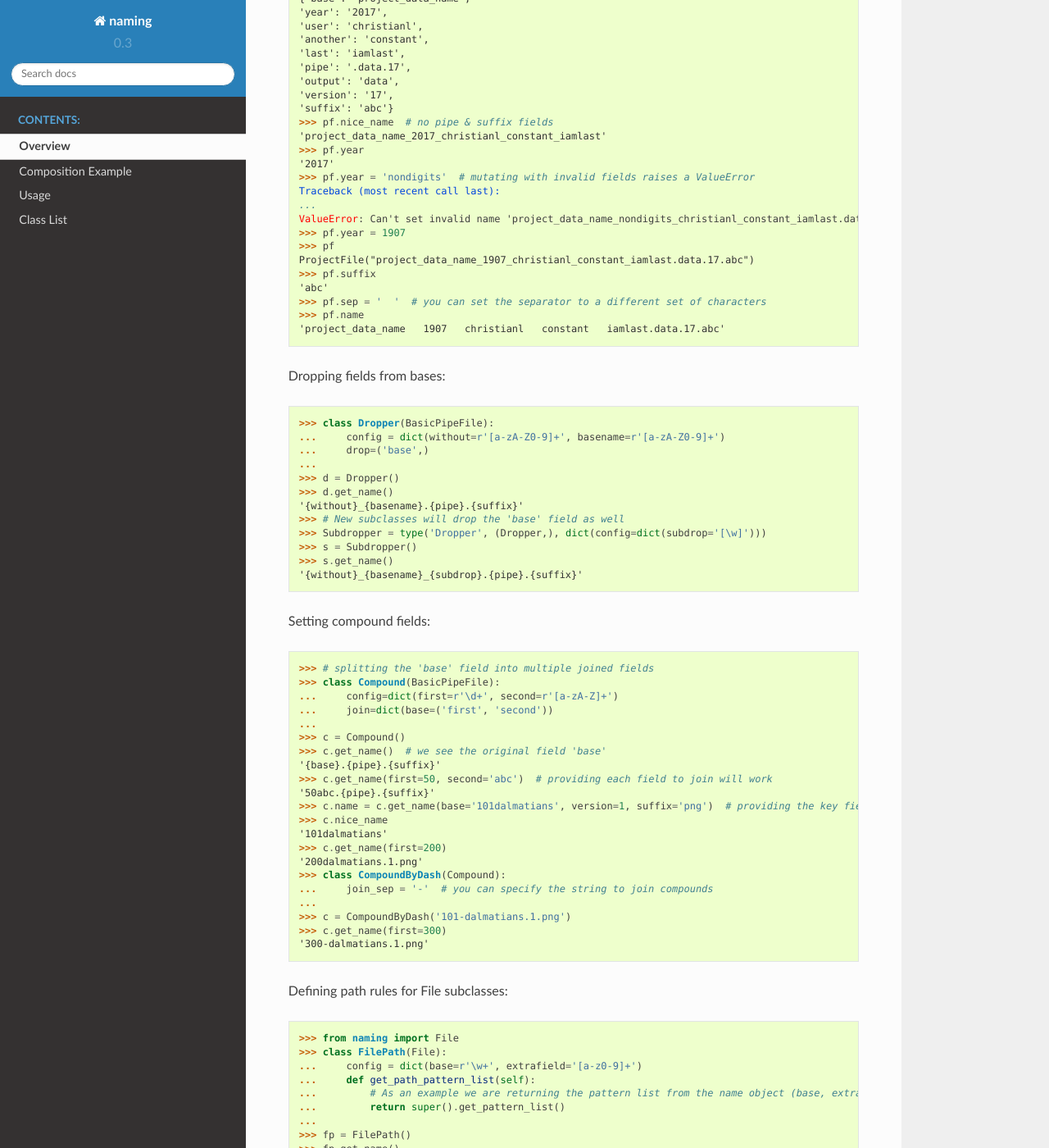
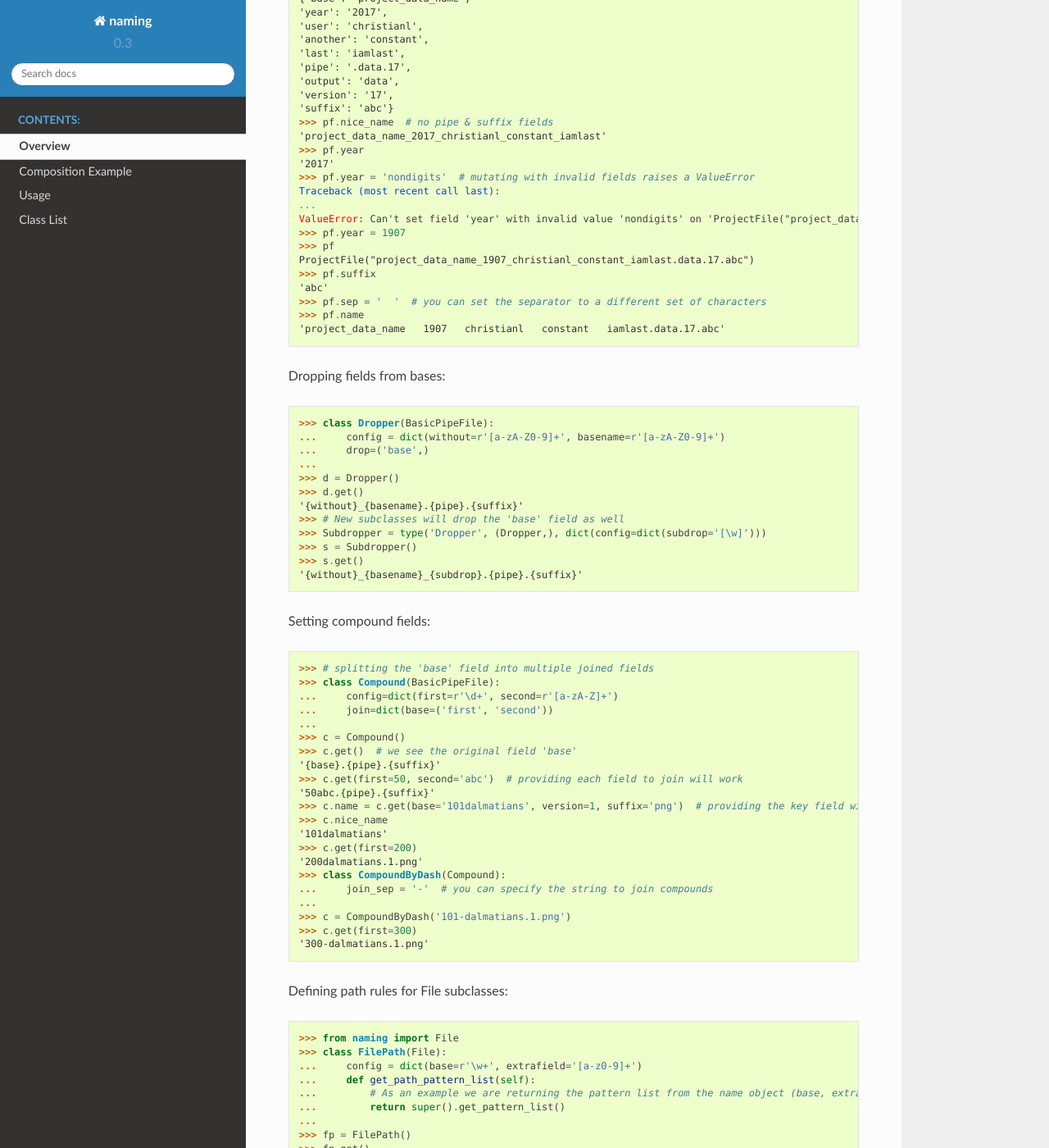
Before and after one commit to chrizzFTD/naming, a Sphinx documentation site: the page built from docs/source/Overview.rst, in a window 1280 px wide and 1400 px high, scrolled down 2739 px. Shown: the whole window at 82% size. Built offline with Sphinx 7.4.7 and the Read the Docs theme 2.0.0, drawn with Linux system fonts in a browser that asks for light colours; some of the changed text lies outside the part shown.

Commit message:
Renamed get_name to get. Clearer error messages.

```diff
--- a/docs/source/Overview.rst
+++ b/docs/source/Overview.rst
@@ -27,7 +27,7 @@
         ...     config = dict(base=r'\w+')
         ...
         >>> n = BasicName()
-        >>> n.get_name()  # no name has been set on the object, convention is solved with {missing} fields
+        >>> n.get()  # no name has been set on the object, convention is solved with {missing} fields
         '{base}'
         >>> n.values
         {}
@@ -52,20 +52,20 @@
         ...     config = dict(base=r'\w+')
         ...
         >>> p = BasicPipe()
-        >>> p.get_name()
+        >>> p.get()
         '{base}.{pipe}'
-        >>> p.get_name(version=10)
+        >>> p.get(version=10)
         '{base}.10'
-        >>> p.get_name(output='data')
+        >>> p.get(output='data')
         '{base}.data.{version}'
-        >>> p.get_name(output='cache', version=7, frame=24)
+        >>> p.get(output='cache', version=7, frame=24)
         '{base}.cache.7.24'
         >>> p = BasicPipe('my_wip_data.1')
         >>> p.version
         '1'
         >>> p.values
         {'base': 'my_wip_data', 'pipe': '.1', 'version': '1'}
-        >>> p.get_name(output='exchange')  # returns a new string
+        >>> p.get(output='exchange')  # returns a new string
         'my_wip_data.exchange.1'
         >>> p.name
         'my_wip_data.1'
@@ -86,9 +86,9 @@
         ...     config = dict(base=r'\w+')
         ...
         >>> f = BasicFile()
-        >>> f.get_name()
+        >>> f.get()
         '{basse}.{suffix}'
-        >>> f.get_name(suffix='png')
+        >>> f.get(suffix='png')
         '{base}.png'
         >>> f = BasicFile('hello.world')
         >>> f.values
@@ -110,7 +110,7 @@
         >>> p = BasicPipeFile('wipfile.7.ext')
         >>> p.values
         {'base': 'wipfile', 'pipe': '.7', 'version': '7', 'suffix': 'ext'}
-        >>> [p.get_name(frame=x, output='render') for x in range(10)]
+        >>> [p.get(frame=x, output='render') for x in range(10)]
         ['wipfile.render.7.0.ext',
         'wipfile.render.7.1.ext',
         'wipfile.render.7.2.ext',
@@ -152,7 +152,7 @@
         >>> pf.year = 'nondigits'  # mutating with invalid fields raises a ValueError
         Traceback (most recent call last):
         ...
-        ValueError: Can't set invalid name 'project_data_name_nondigits_christianl_constant_iamlast.data.17.abc' on ProjectFile instance. Valid convention is: '{base}_{year}_{user}_{another}_{last}.{pipe}.{suffix}' with pattern: ^(?P<base>\w+)_(?P<year>[0-9]{4})_(?P<user>[a-z]+)_(?P<another>(constant))_(?P<last>[a-zA-Z0-9]+)(?P<pipe>(\.(?P<output>\w+))?\.(?P<version>\d+)(\.(?P<frame>\d+))?)(\.(?P<suffix>\w+))$'
+        ValueError: Can't set field 'year' with invalid value 'nondigits' on 'ProjectFile("project_data_name_2017_christianl_constant_iamlast.data.17.abc")'. A valid field value should match pattern: '[0-9]{4}'
         >>> pf.year = 1907
         >>> pf
         ProjectFile("project_data_name_1907_christianl_constant_iamlast.data.17.abc")
@@ -169,12 +169,12 @@
         ...     drop=('base',)
         ...
         >>> d = Dropper()
-        >>> d.get_name()
+        >>> d.get()
         '{without}_{basename}.{pipe}.{suffix}'
         >>> # New subclasses will drop the 'base' field as well
         >>> Subdropper = type('Dropper', (Dropper,), dict(config=dict(subdrop='[\w]')))
         >>> s = Subdropper()
-        >>> s.get_name()
+        >>> s.get()
         '{without}_{basename}_{subdrop}.{pipe}.{suffix}'
 
     Setting compound fields::
@@ -185,20 +185,20 @@
         ...     join=dict(base=('first', 'second'))
         ...
         >>> c = Compound()
-        >>> c.get_name()  # we see the original field 'base'
+        >>> c.get()  # we see the original field 'base'
         '{base}.{pipe}.{suffix}'
-        >>> c.get_name(first=50, second='abc')  # providing each field to join will work
+        >>> c.get(first=50, second='abc')  # providing each field to join will work
         '50abc.{pipe}.{suffix}'
-        >>> c.name = c.get_name(base='101dalmatians', version=1, suffix='png')  # providing the key field will also work
+        >>> c.name = c.get(base='101dalmatians', version=1, suffix='png')  # providing the key field will also work
         >>> c.nice_name
         '101dalmatians'
-        >>> c.get_name(first=200)
+        >>> c.get(first=200)
         '200dalmatians.1.png'
         >>> class CompoundByDash(Compound):
         ...     join_sep = '-'  # you can specify the string to join compounds
         ...
         >>> c = CompoundByDash('101-dalmatians.1.png')
-        >>> c.get_name(first=300)
+        >>> c.get(first=300)
         '300-dalmatians.1.png'
 
     Defining path rules for File subclasses::
@@ -211,7 +211,7 @@
         ...         return super().get_pattern_list()
         ...
         >>> fp = FilePath()
-        >>> fp.get_name()
+        >>> fp.get()
         '{base} {extrafield}.{suffix}'
         >>> # path attribute will vary depending on the OS
         >>> fp.path
@@ -242,7 +242,7 @@
         ...         return result
         ...
         >>> pf = PropertyField()
-        >>> pf.get_name()
+        >>> pf.get()
         '{base} {extrafield} staticvalue.{pipe}.{suffix}'
         >>> pf.name = 'simple props staticvalue.1.abc'
         >>> pf.values
```
Also changed, not shown: CHANGELOG.md (+5 -0 lines), README.md (+3 -3 lines), naming/__init__.py (+17 -17 lines), 2 other files.
